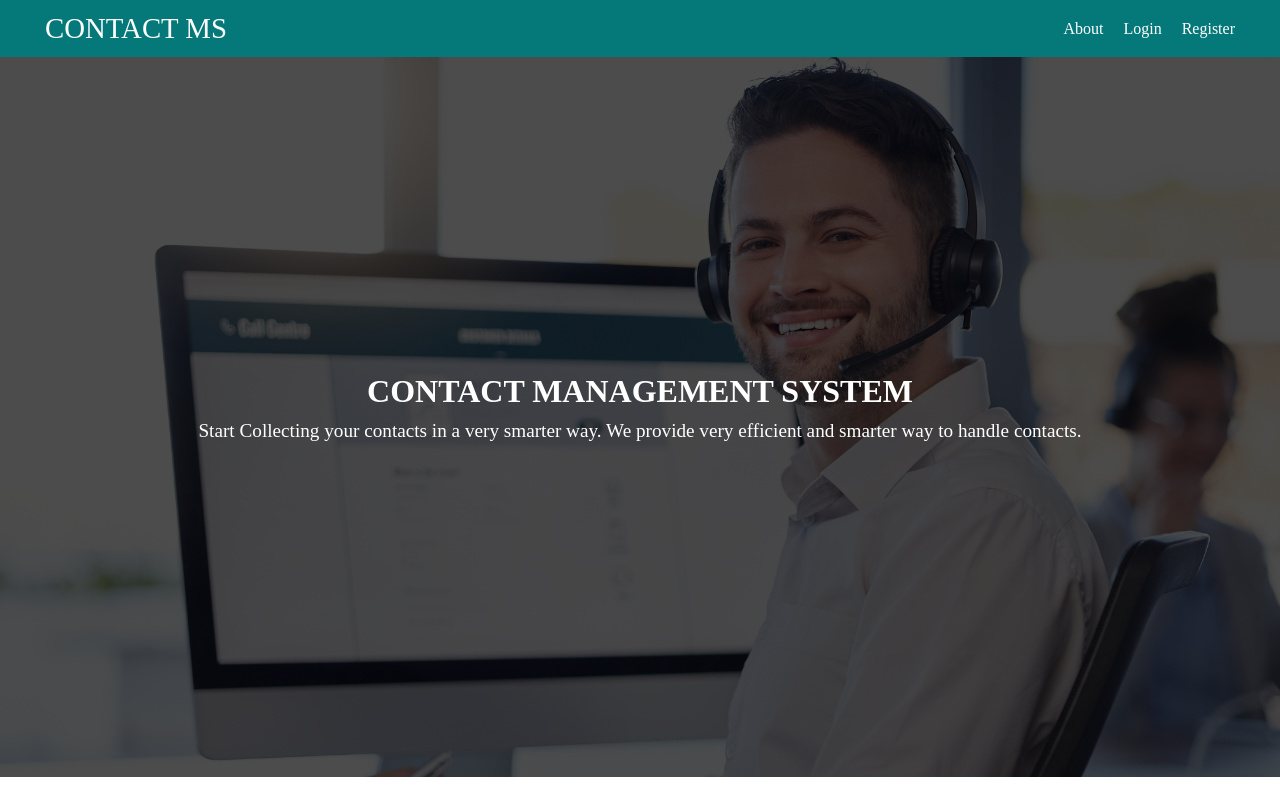
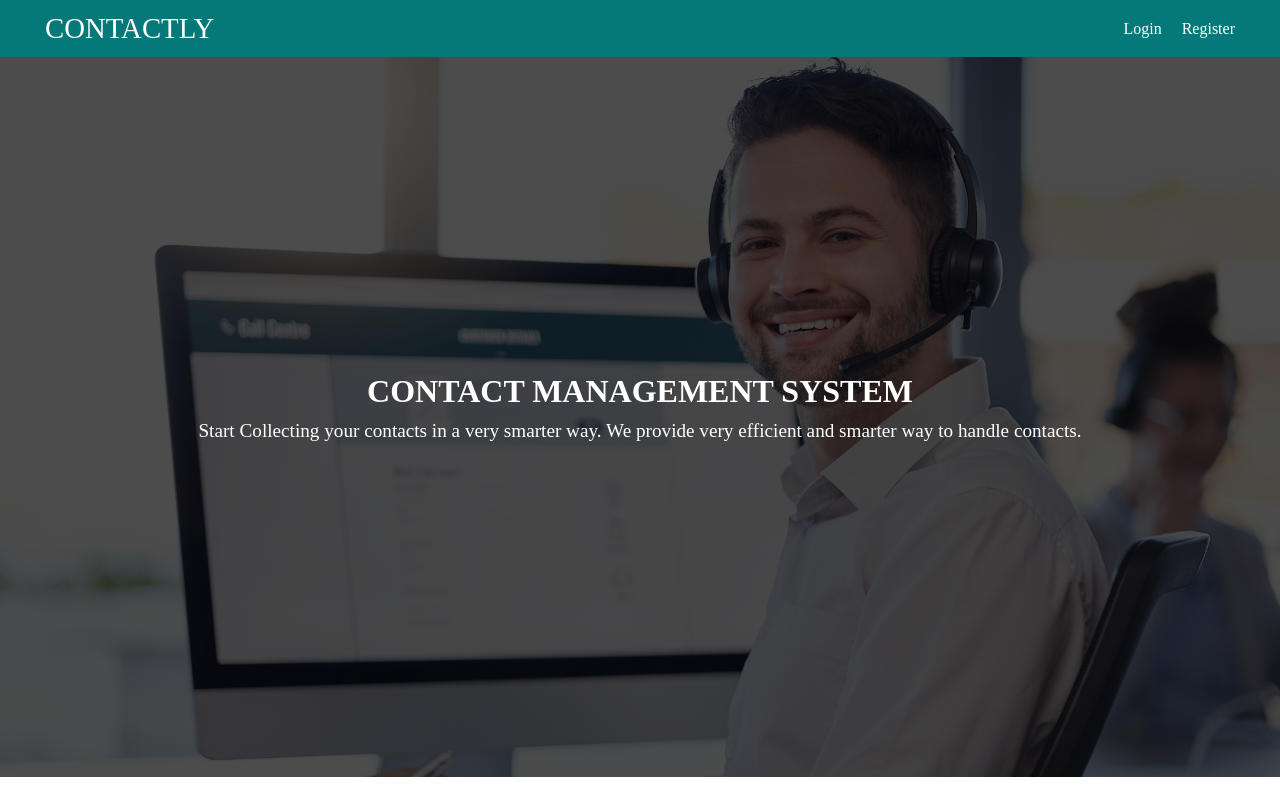
Before and after one commit to tiwarigauri/Contactly-Frontend, a React (Vite) app: page / in a window 1280 px wide. Built offline with nearby package versions, Linux system fonts and the light colour scheme; no server answers.

Commit message:
third commit

```diff
--- a/src/Components/Navbar.jsx
+++ b/src/Components/Navbar.jsx
@@ -9,11 +9,10 @@ const Navbar = () => {
     <div className='navbar'>
         <div className="navbar-left">
             <Link to="/" className='navbar-brand'>
-                CONTACT MS
+                CONTACTLY
             </Link>
         </div>
         <div className="navbar-right">
-            <Link to="/about" className='navbar-link'>About</Link>
             {
               user ? <>
               <Link to="/dashboard" className='navbar-link'>Contact</Link>
```
